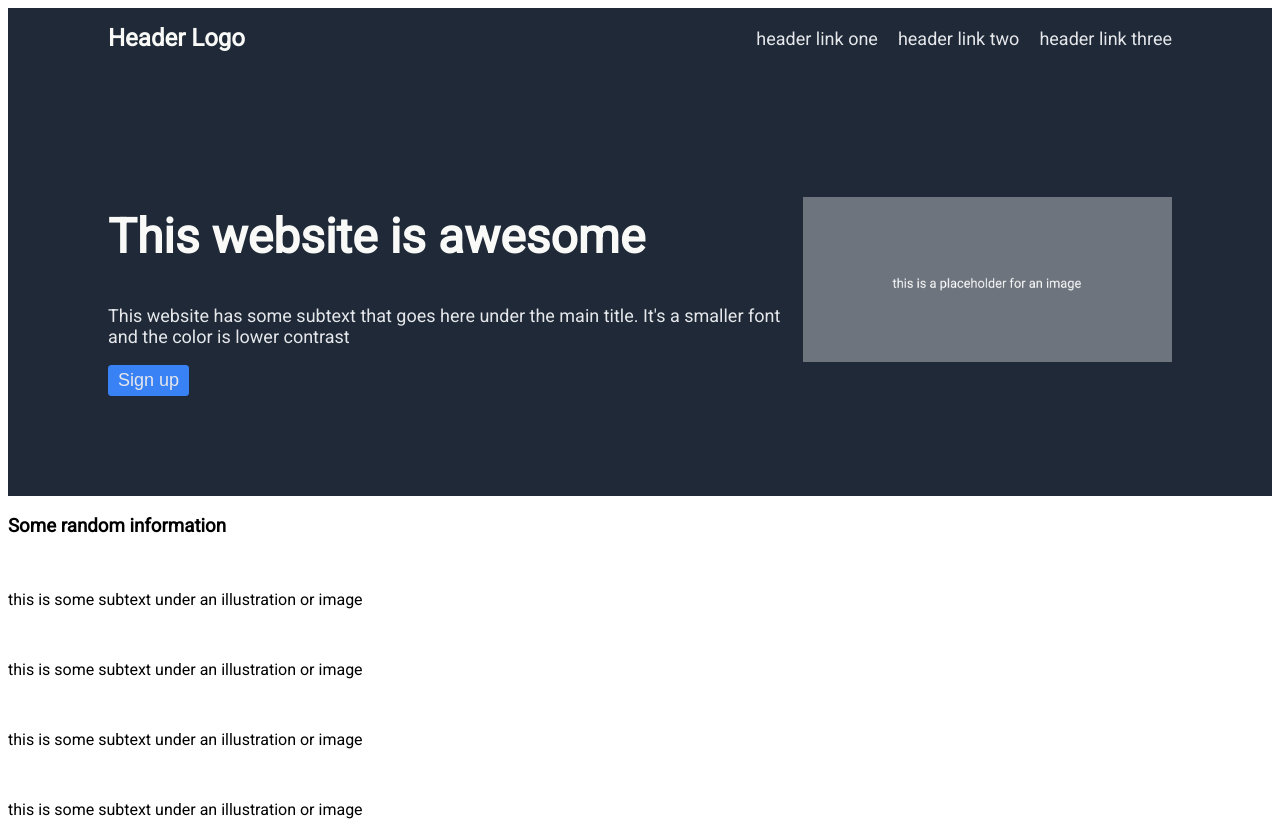
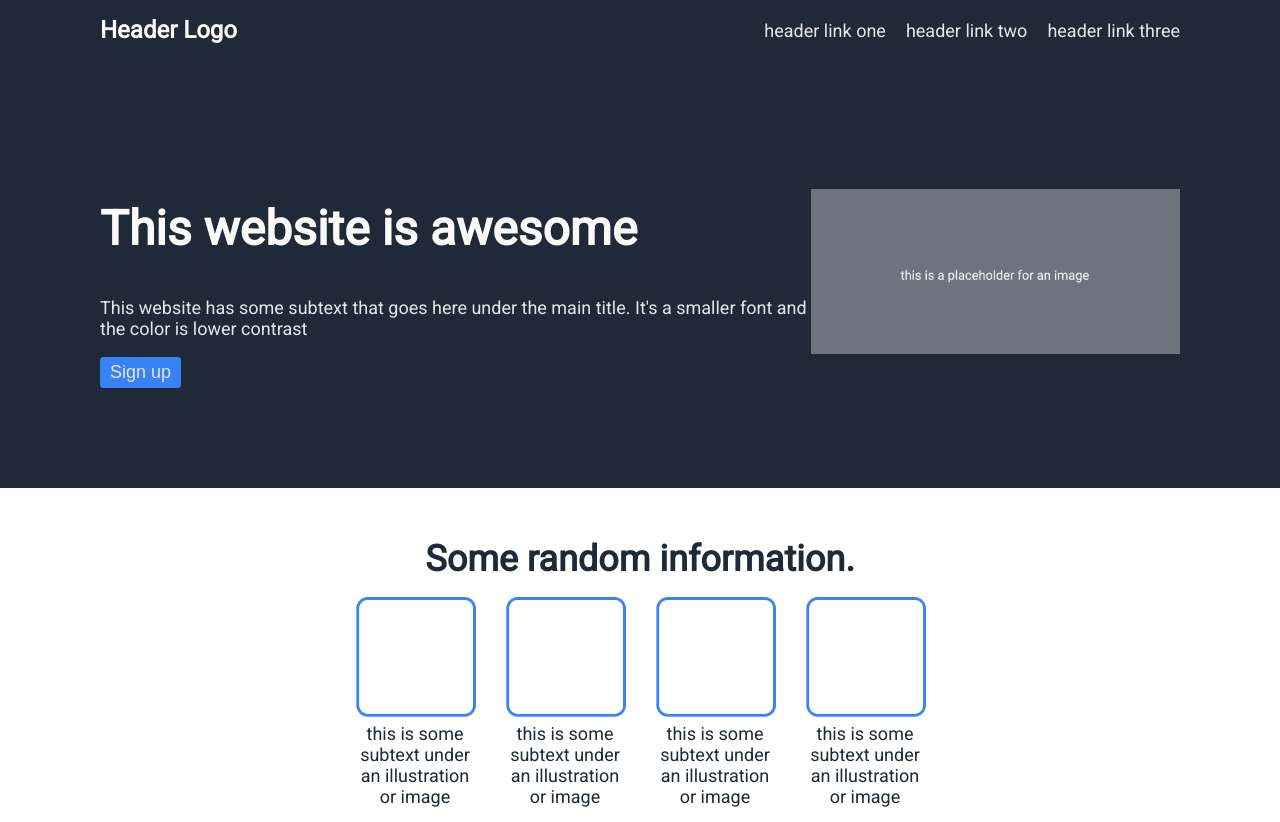
Before and after one commit to elizabethgriffith/odin-landing-page, a plain HTML site: page index.html in a window 1280 px wide. Shown: the top 822 px of the page. Drawn offline with Linux system fonts and the light colour scheme.

Commit message:
Style and format second section

```diff
--- a/index.html
+++ b/index.html
@@ -28,23 +28,23 @@
         </section>
     </section>
     <section class="secondSection">
-        <h3>Some random information</h3>
-        <section>
+        <h3 class="randomInfo">Some random information.</h3>
+        <section class="fourImages">
             <section>
-                <img href="#" alt="">
-                <p>this is some subtext under an illustration or image</p>
+                <img src="white-box-image.png" alt="">
+                <p class="imageText">this is some subtext under an illustration or image</p>
             </section>
             <section>
-                <img href="#" alt="">
-                <p>this is some subtext under an illustration or image</p>
+                <img src="white-box-image.png" alt="">
+                <p class="imageText">this is some subtext under an illustration or image</p>
             </section>
             <section>
-                <img href="#" alt="">
-                <p>this is some subtext under an illustration or image</p>
+                <img src="white-box-image.png" alt="">
+                <p class="imageText">this is some subtext under an illustration or image</p>
             </section>
             <section>
-                <img href="#" alt="">
-                <p>this is some subtext under an illustration or image</p>
+                <img src="white-box-image.png" alt="">
+                <p class="imageText">this is some subtext under an illustration or image</p>
             </section>
         </section>
     </section>
--- a/style.css
+++ b/style.css
@@ -2,6 +2,7 @@ body {
     display: flex;
     flex-direction:column;
     font-family: 'Roboto', sans-serif;
+    margin: 0;
 }
 
 header, footer, .firstSection {
@@ -49,6 +50,38 @@ button {
     border-radius: 3.5px;
 
 }
+
+.secondSection {
+    padding: 50px 100px 75px 100px;
+}
+
+
 .thirdSection {
     background-color: #E5E7EB;
 }
+
+h3 {
+    font-size: 36px;
+    color:#1F2937;
+    text-align: center;
+    margin: 0;
+}
+
+.randomInfo {
+    font-weight: bolder;
+    padding-bottom: 15px;
+}
+
+.fourImages {
+    display: flex;
+    justify-content: center;
+    gap: 25px;
+}
+
+.imageText {
+    width: 125px;
+    text-align: center;
+    margin: 0;
+    font-size: 18px;
+    color: #1F2937;
+}
```
